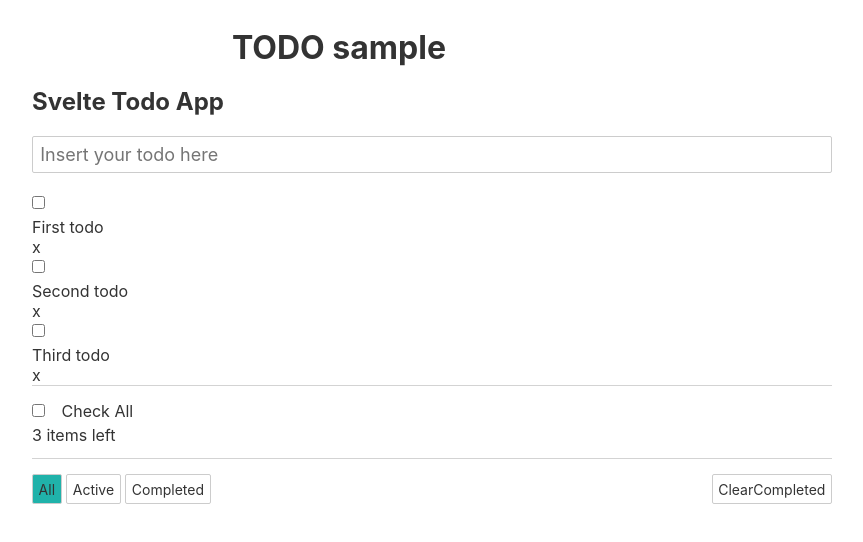
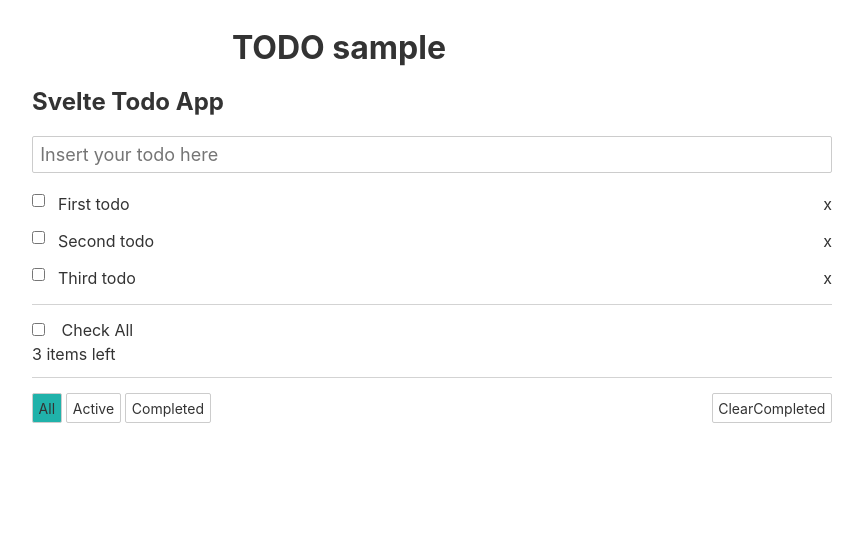
Before and after one commit to Sean0628/svelte_sample, a Svelte app: page / in a window 1280 px wide. Shown: the top 542 px of the page, without its empty margins (208-1071 px from the left). Built offline with nearby package versions, Linux system fonts and the light colour scheme.

Commit message:
Apply css to TodoItem component

```diff
--- a/src/TodoItem.svelte
+++ b/src/TodoItem.svelte
@@ -1,3 +1,32 @@
+<style>
+    .todo-item {
+        margin-bottom: 15px;
+        display: flex;
+        align-items: center;
+        justify-content: space-between;
+        animation-duration: 0.3s;
+    }
+    .remove-item {
+        cursor: pointer;
+        margin-left: 15px;
+    }
+    .remove-item:hover {
+        color: lightseagreen;
+    }
+    .todo-item-left {
+        display: flex;
+        align-items: center;
+    }
+    .todo-item-label {
+        border: 1px solid white;
+        margin-left: 12px;
+    }
+    .completed {
+        text-decoration: line-through;
+        color: grey;
+    }
+</style>
+
 <script>
   import { createEventDispatcher } from 'svelte';
   import { fly } from 'svelte/transition';
```
